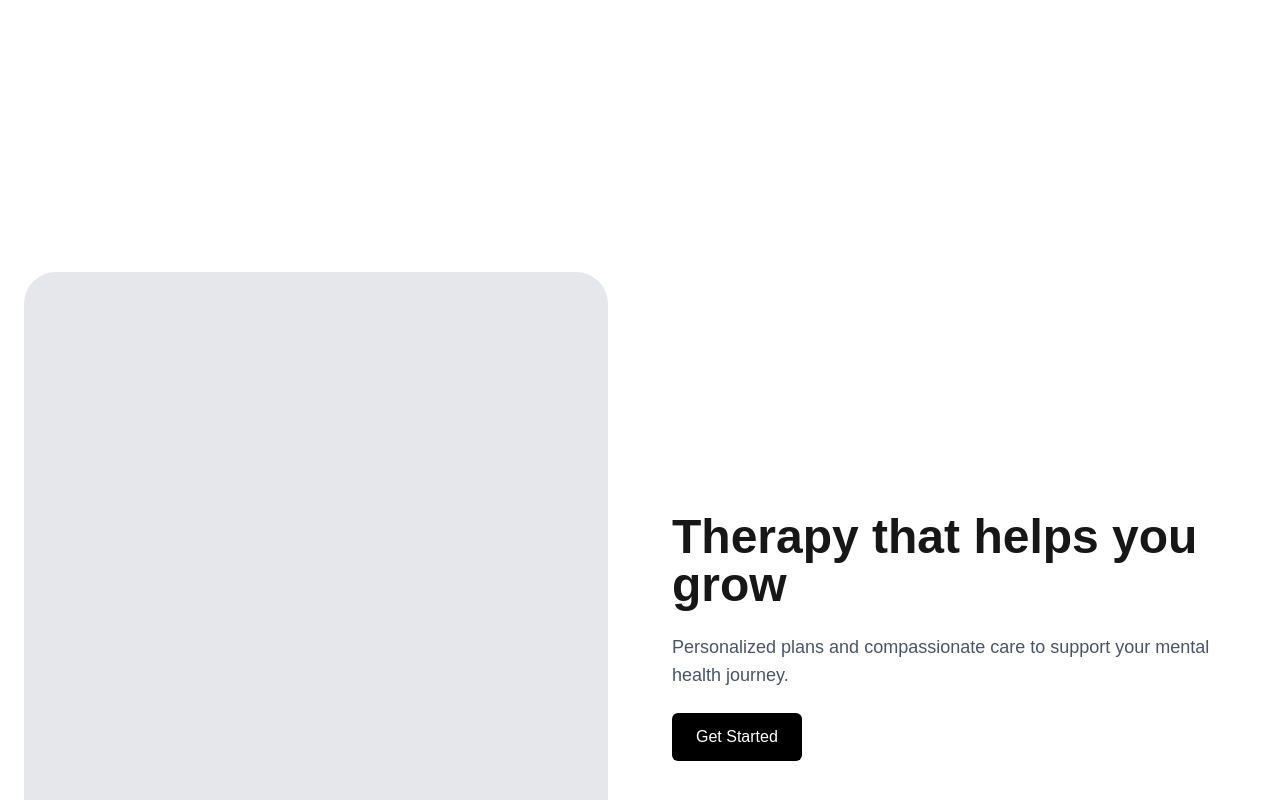
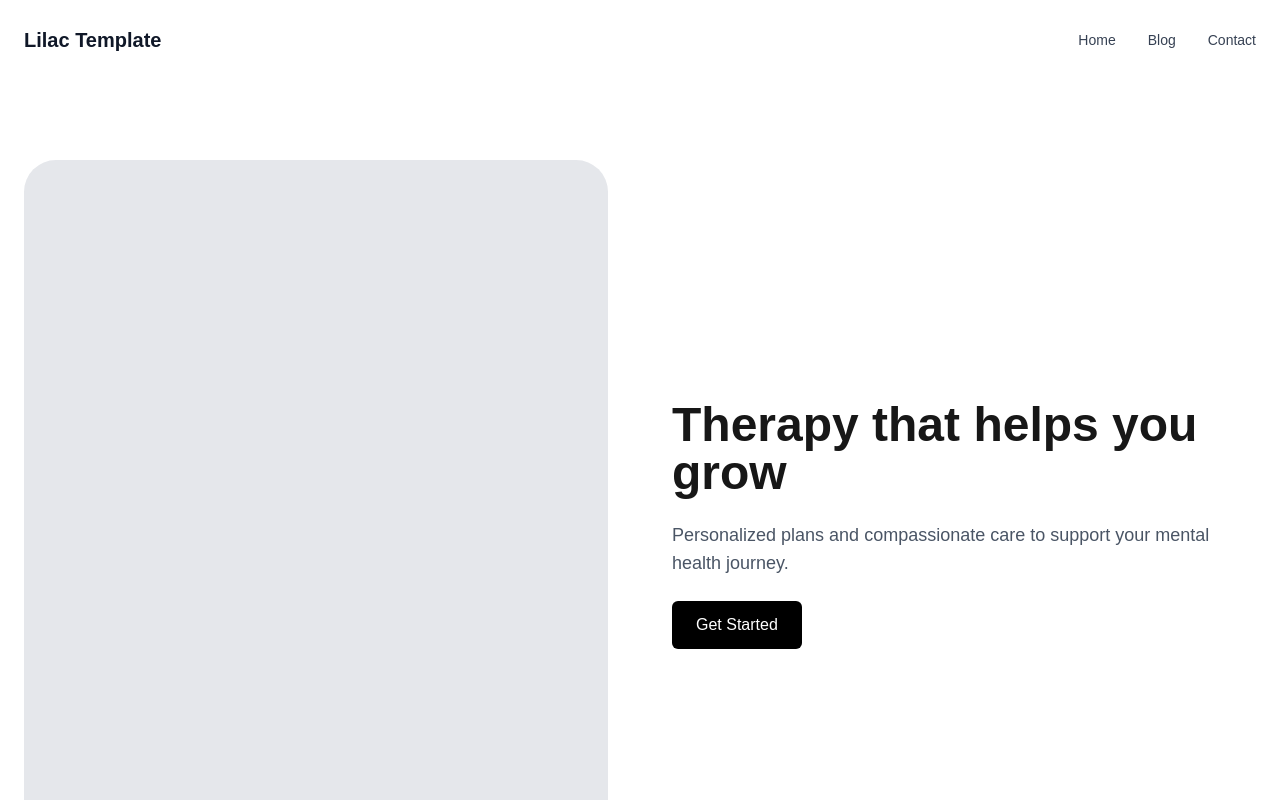
Before and after one commit to DarshanKS09/grow-my-therapy, a Next.js app: page / in a window 1280 px wide. Shown: the top 800 px of the page. Built offline with nearby package versions, Linux system fonts and the light colour scheme.

Commit message:
feat: header layout

```diff
--- a/app/components/Header.tsx
+++ b/app/components/Header.tsx
@@ -1,9 +1,21 @@
 export default function Header() {
   return (
-    <section className="py-24">
-      <div className="max-w-7xl mx-auto px-6">
-        {/* placeholder */}
+    <header className="bg-white">
+      <div className="max-w-7xl mx-auto px-6 h-20 flex items-center justify-between">
+
+        {/* Logo / Brand */}
+        <div className="text-xl font-semibold text-gray-900">
+          Lilac Template
+        </div>
+
+        {/* Navigation */}
+        <nav className="hidden md:flex items-center gap-8 text-sm text-gray-700">
+          <a href="#" className="hover:text-black">Home</a>
+          <a href="#" className="hover:text-black">Blog</a>
+          <a href="#" className="hover:text-black">Contact</a>
+        </nav>
+
       </div>
-    </section>
+    </header>
   );
 }
```
